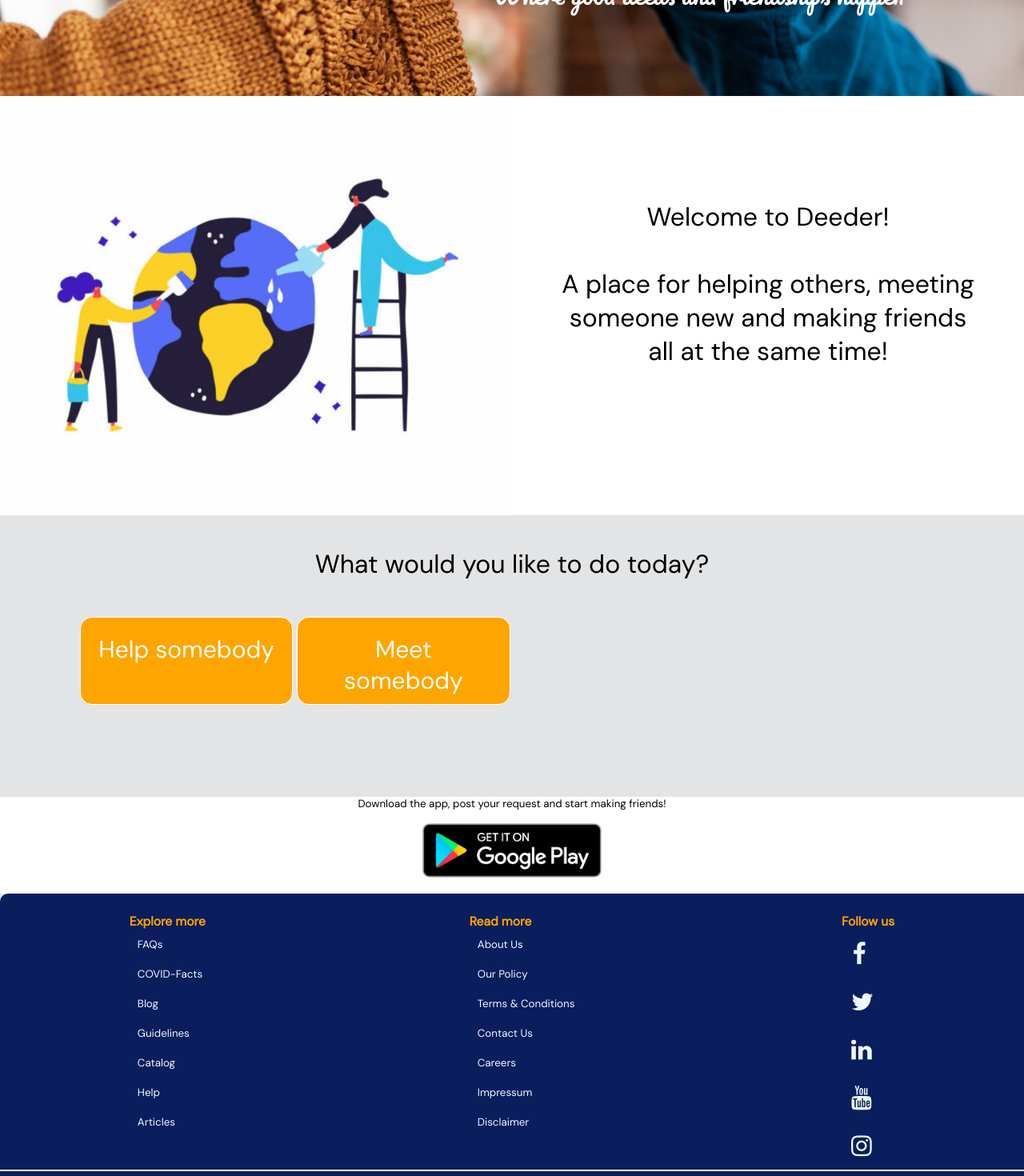
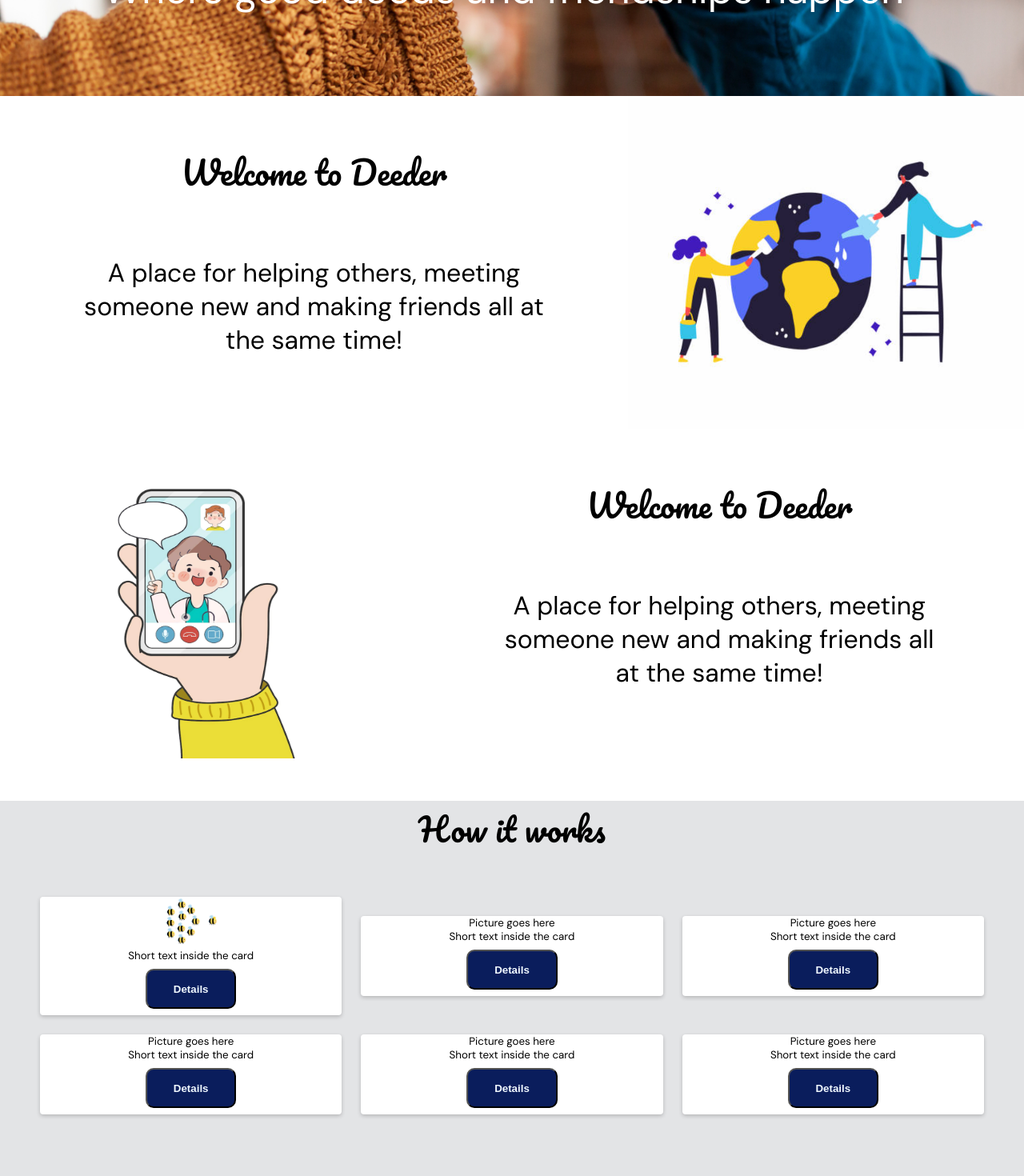
Before and after one commit to Andrea-Brezanova/deeder, a React (Create React App) app in the folder frontend/: page / in a window 1280 px wide. Shown: the part 380-1850 px from the top of the page at 80% size. Built offline with nearby package versions, Linux system fonts and the light colour scheme.

Commit message:
added more sections to homepage

```diff
--- a/frontend/src/App.css
+++ b/frontend/src/App.css
@@ -12,6 +12,7 @@ body {
   background-color: rgb(227, 228, 230);
 }
 
+/* NAVBAR */
 .nav {
   height: 100px;
   width: 100%;
@@ -25,7 +26,7 @@ body {
   background-color: rgb(1, 20, 82);
   text-decoration: none !important;
   font-family: "DM Sans", sans-serif;
-  font-size:2rem;
+  font-size: 2rem;
 }
 
 .logo {
@@ -34,7 +35,6 @@ body {
   align-items: center;
   gap: 1rem;
 }
-
 
 .deeder {
   flex-direction: row;
@@ -126,7 +126,6 @@ button:hover {
   font-size: smaller;
 }
 
-
 /* HERO SECTION */
 
 .hero {
@@ -134,20 +133,21 @@ button:hover {
   background-image: url("/public/Images/Fists.jpg");
   background-size: cover;
   color: white;
-  font-family: 'Pacifico', cursive;
-  font-size: 30px;
   display: flex;
-  justify-content:right;
-  align-items:flex-end;
+  justify-content: right;
+  align-items: flex-end;
 }
 .slogan {
   margin: 50px;
   padding: 50px;
   padding-right: 100px;
+  font-family: "DM Sans", sans-serif;
+  font-size: 50px;
 }
 
-.about {
-  height: auto;
+/* ABOUT */
+.about-container {
+  min-height: 20rem;
   width: auto;
   background-color: white;
   font-size: 2rem;
@@ -155,15 +155,29 @@ button:hover {
   justify-content: center;
 }
 
-.about > p {
-  margin-top: 70px;
-  padding: 60px;
-  color:black;
+.heading {
+  font-family: "Pacifico", cursive;
+  font-size: 40px;
+  margin-top: 60px;
 
 }
-.helpers {
-  height: 50%;
-  width: 50%;
+.welcome-text-container {
+  margin-top: 60px;
+  display: flex;
+  justify-content: center;
+
+}
+
+.welcome-text {
+  border: 1 px solid rgb(1, 20, 82);
+  padding: 10px 100px ;
+  color: black;
+  font-size: clamp(1rem, 2.5vw, 2rem);
+}
+
+.helpers-img img {
+  height: 100%;
+  width: 100%;
 }
 
 .action {
@@ -171,6 +185,87 @@ button:hover {
   padding: 20px;
   font-size: 2rem;
 }
+
+.reach-out-img  img{
+  margin-top: 40px;
+  height: 80%;
+  width: 80%;
+}
+
+/* MAIN BODY */
+
+/* OUR VISION */
+
+
+/* CARDS */
+
+.how-it-works {
+  font-family: "Pacifico", cursive;
+  font-size: 40px;
+}
+
+.card-grid {
+  display: grid;
+  grid-template-columns: 1fr 1fr 1fr;
+  grid-gap: 1.5rem;
+  align-items: center;
+  margin: 50px;
+}
+
+.card {
+  background: white;
+  border: 1px solid rgb(1, 20, 82);
+  border-radius: .25rem;
+
+  --padding: 1rem;
+
+  border: 1px solid rgb(227, 228, 230);
+  border-radius: 0.25rem;
+  max-width: 400px;
+  overflow: hidden;
+}
+
+.card.card-shadow {
+  border: none;
+  box-shadow: 0 2px 5px 0 rgba(0, 0, 0, 0.2);
+}
+
+/* .card-header {
+  padding: var(--pading);
+  font-size: 1.5rem;
+  margin-bottom: 0.5rem;
+  padding-bottom: 0.5rem;
+} */
+
+/* .card-header.card-image {
+  overflow: hidden;
+} */
+
+/* .card-header.card-image > img {
+  display: block;
+  width: 100%;
+  aspect-ratio: 16 / 9;
+  object-fit: cover;
+  object-position: center;
+} */
+
+/* .card:hover > .card-header.card-image > img {
+  transform: scale(1.025);
+  transition: 200ms transform ease-in-out;
+}
+
+.card-body {
+  font-size: 0.9rem;
+  padding: 0 var(--pading);
+}
+
+.card-footer {
+  margin-top: 1rem;
+  padding: 0 var(--pading);
+  padding-top: 0;
+} */
+
+/* MAIN BODY */
 
 .main-body {
   height: 200px;
@@ -189,29 +284,31 @@ button:hover {
   padding: 20px 20px;
   font-size: 30px;
   height: 110px;
-  border-radius:15px;
+  border-radius: 15px;
   text-decoration: none;
   color: white;
 }
 
-.offer-help:hover, .get-help:hover, .offer-company:hover, .get-company:hover  {
+.offer-help:hover,
+.get-help:hover,
+.offer-company:hover,
+.get-company:hover {
   transform: scale(1.01);
   transition: 0.3s;
   box-shadow: 2px 2px;
 }
 
-
-.offer-help{
+.offer-help {
   background-color: orange;
   background-repeat: no-repeat;
 }
 
-.get-help{
+.get-help {
   background-color: orange;
   align-content: center;
 }
 
-.offer-company{
+.offer-company {
   background-color: orange;
 }
 
@@ -220,15 +317,15 @@ button:hover {
 }
 
 .app-icons {
-
   background-color: white;
 }
+
+/* FOOTER */
 
 .footer-container {
   background-color: rgb(10, 29, 92);
   border-top-left-radius: 10px;
   border-bottom-right-radius: 10px;
-
 }
 
 .main-footer {
@@ -282,9 +379,9 @@ button:hover {
   padding: 10px 0px 20px 0px;
 }
 
-.offer{
+.offer {
   display: flex;
-  justify-content:center;
+  justify-content: center;
 }
 
 textarea {
@@ -293,11 +390,10 @@ textarea {
 }
 
 .offer-btn {
-
 }
 
 .about-me {
-  display:flex;
+  display: flex;
   align-items: flex-start;
 }
 
--- a/frontend/src/App.js
+++ b/frontend/src/App.js
@@ -13,7 +13,6 @@ import GetHelp from "./Components/GetHelp";
 import OfferCompany from "./Components/OfferCompany";
 import GetCompany from "./Components/GetCompany";
 import NoPage from "./Components/NoPage";
-import Footer from "./Components/Footer";
 
 function App() {
   return (
@@ -35,7 +34,7 @@ function App() {
           <Route path="*" element={<NoPage />} />
         </Route>
       </Routes>
-      <Footer />
+
     </div>
   );
 }
--- a/frontend/src/Components/Home.js
+++ b/frontend/src/Components/Home.js
@@ -4,22 +4,98 @@ import { Navigate, useNavigate, NavLink } from "react-router-dom";
 export default function Home() {
   return (
     <>
-    <div className="hero">
-      <div className="slogan">
-        <p>Where good deeds and friendships happen</p>
+      <div className="hero">
+        <div className="slogan">
+          <p>Where good deeds and friendships happen</p>
+        </div>
       </div>
+      <div className="about-container">
+        <div>
+          <div>
+            <p className="heading">Welcome to Deeder</p>
+          </div>
+          <div className="welcome-text-container">
+            <p class="welcome-text">
+              A place for helping others, meeting someone new and making friends
+              all at the same time!
+            </p>
+          </div>
+        </div>
+        <div className="helpers-img">
+          <img src="/Images/helpers.png"></img>
+        </div>
       </div>
-      <div className="about">
-        <img
-          className="helpers"
-          src="/Images/helpers.png"
-          alt="helpers"
-          href="/"
-        ></img>
-        <p>
-          Welcome to Deeder! <br /> <br />A place for helping others, meeting
-          someone new and making friends all at the same time!
-        </p>
+      <div className="about-container">
+
+        <div className="reach-out-img">
+          <img src="/Images/reach-out.png"></img>
+        </div>
+        <div>
+          <div>
+            <p className="heading">Welcome to Deeder</p>
+          </div>
+          <div className="welcome-text-container">
+            <p class="welcome-text">
+              A place for helping others, meeting someone new and making friends
+              all at the same time!
+            </p>
+          </div>
+        </div>
+
+      </div>
+      <div>
+        <p class="how-it-works">How it works</p>
+      </div>
+      <div class="card-grid">
+        <div class="card card-shadow">
+          <div class="card-header card-image">
+            <img src="/Images/bees.png"></img>
+          </div>
+          <div class="card-body"></div>
+          Short text inside the card
+          <div class="card-footer"></div>
+          <button class="card-button">Details</button>
+        </div>
+
+        <div class="card card-shadow">
+          <div class="card-header">Picture goes here</div>
+          <div class="card-body"></div>
+          Short text inside the card
+          <div class="card-footer"></div>
+          <button class="card-button">Details</button>
+        </div>
+
+        <div class="card card-shadow">
+          <div class="card-header">Picture goes here</div>
+          <div class="card-body"></div>
+          Short text inside the card
+          <div class="card-footer"></div>
+          <button class="card-button">Details</button>
+        </div>
+
+        <div class="card card-shadow">
+          <div class="card-header">Picture goes here</div>
+          <div class="card-body"></div>
+          Short text inside the card
+          <div class="card-footer"></div>
+          <button class="card-button">Details</button>
+        </div>
+
+        <div class="card card-shadow">
+          <div class="card-header">Picture goes here</div>
+          <div class="card-body"></div>
+          Short text inside the card
+          <div class="card-footer"></div>
+          <button class="card-button">Details</button>
+        </div>
+
+        <div class="card card-shadow">
+          <div class="card-header">Picture goes here</div>
+          <div class="card-body"></div>
+          Short text inside the card
+          <div class="card-footer"></div>
+          <button class="card-button">Details</button>
+        </div>
       </div>
       <div className="action">
         <p>What would you like to do today?</p>
--- a/frontend/src/Components/Layout.js
+++ b/frontend/src/Components/Layout.js
@@ -1,13 +1,13 @@
 import { Outlet, Link } from "react-router-dom";
 import Navbar from "./Navbar";
-// import Footer from "./Footer";
+import Footer from "./Footer";
 
 function Layout() {
   return (
     <div>
       <Navbar />
       <Outlet />
-      {/* <Footer /> */}
+      <Footer />
     </div>
   );
 }
```
